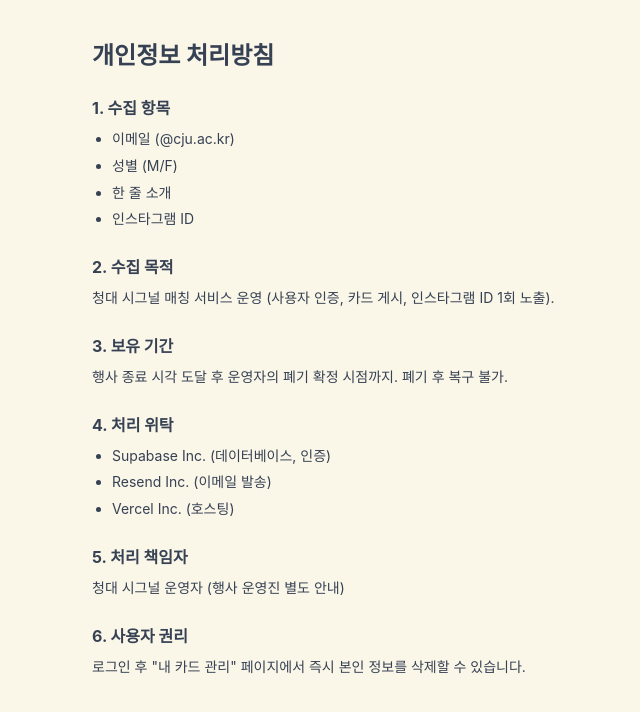
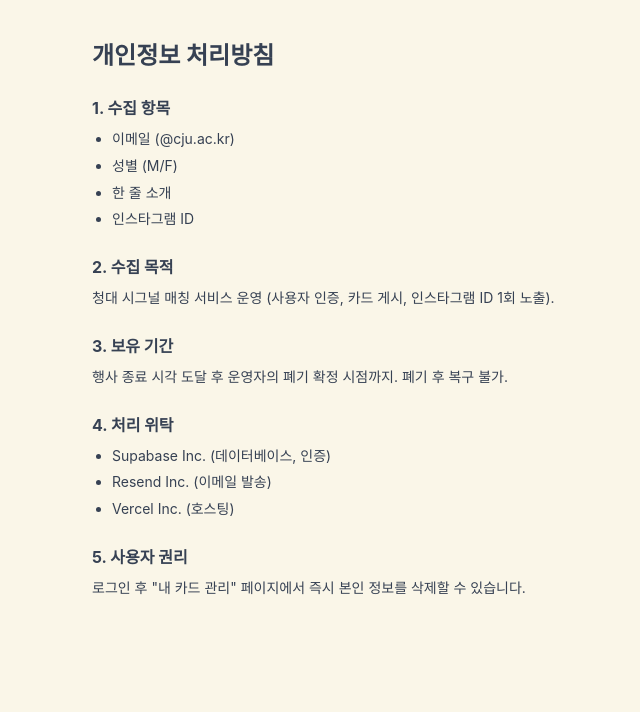
Before and after one commit to sukwoo1234/cheongdae-signal, a Next.js app: page /privacy in a window 1280 px wide. Shown: the top 712 px of the page, without its empty margins (236-876 px from the left). Built offline with nearby package versions, Linux system fonts and the light colour scheme.

Commit message:
privacy: remove data-controller section + move admin email to server-only env var

```diff
--- a/app/privacy/page.tsx
+++ b/app/privacy/page.tsx
@@ -33,12 +33,7 @@ export default function Privacy() {
       </section>
 
       <section className="mb-6">
-        <h2 className="font-bold text-base mb-2">5. 처리 책임자</h2>
-        <p>청대 시그널 운영자 (행사 운영진 별도 안내)</p>
-      </section>
-
-      <section className="mb-6">
-        <h2 className="font-bold text-base mb-2">6. 사용자 권리</h2>
+        <h2 className="font-bold text-base mb-2">5. 사용자 권리</h2>
         <p>로그인 후 "내 카드 관리" 페이지에서 즉시 본인 정보를 삭제할 수 있습니다.</p>
       </section>
     </main>
--- a/lib/auth.ts
+++ b/lib/auth.ts
@@ -1,5 +1,4 @@
 import { createClient } from "@/lib/supabase/server";
-import { ADMIN_EMAIL } from "@/lib/constants";
 
 export async function getCurrentUser() {
   const supabase = await createClient();
@@ -21,5 +20,7 @@ export async function requireUser() {
 
 export function isAdminEmail(email: string | null | undefined): boolean {
   if (!email) return false;
-  return email.toLowerCase() === ADMIN_EMAIL.toLowerCase();
+  const target = process.env.ADMIN_EMAIL?.toLowerCase();
+  if (!target) return false;
+  return email.toLowerCase() === target;
 }
--- a/lib/constants.ts
+++ b/lib/constants.ts
@@ -24,5 +24,3 @@ export const RATIO_WARN_THRESHOLD = 0.6;
 export const RATIO_CRITICAL_THRESHOLD = 0.75;
 
 export const COUNTDOWN_NOTICE_HOURS = [24, 1] as const;
-
-export const ADMIN_EMAIL = process.env.NEXT_PUBLIC_ADMIN_EMAIL || "admin@example.com";
```
Also changed, not shown: 1 other file (tests, documents, lock files or other folders).
